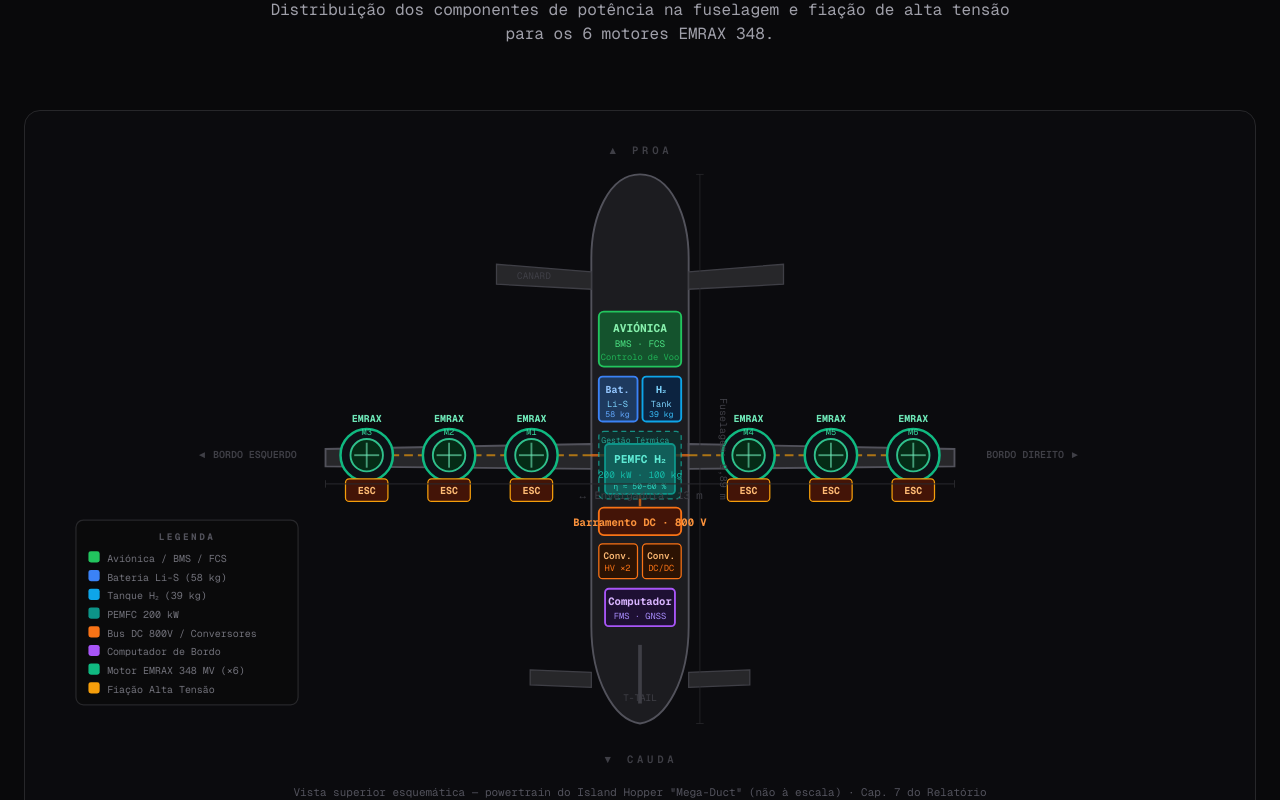
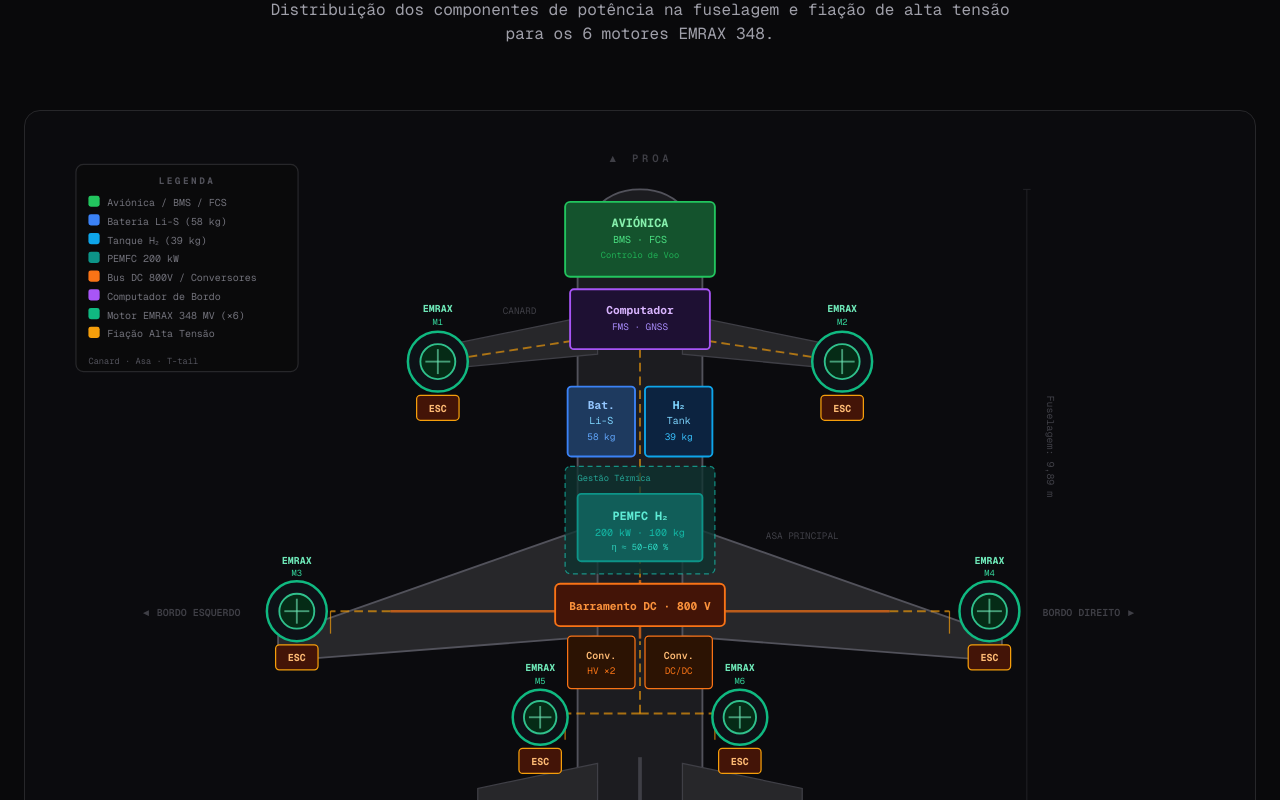
Before and after one commit to Gabri-SF/island-hopper, a Next.js app: page /concept in a window 1280 px wide. Shown: the part 4520-5320 px from the top of the page. Built offline with nearby package versions, Linux system fonts and the light colour scheme.

Commit message:
Powertrain Diagram

```diff
--- a/src/components/sections/concept/PowertrainDiagram.tsx
+++ b/src/components/sections/concept/PowertrainDiagram.tsx
@@ -1,156 +1,208 @@
 export default function PowertrainDiagram() {
   const cx = 480;
-  const wingY = 263;
-  const portMotors = [393, 327, 261];
-  const stbdMotors = [567, 633, 699];
 
   return (
     <div className="rounded-2xl border border-zinc-800 bg-zinc-900/20 overflow-hidden p-4">
       <svg
-        viewBox="0 0 960 520"
+        viewBox="0 0 960 660"
         className="w-full"
         style={{ fontFamily: "var(--font-geist-mono), monospace" }}
         aria-label="Diagrama de powertrain — Island Hopper, vista superior"
       >
+        {/* ── DIRECTION LABELS ── */}
+        <text x={cx} y="28" textAnchor="middle" fontSize="8.5" fill="#3f3f46" letterSpacing="3" fontWeight="600">▲  PROA</text>
+        <text x={cx} y="642" textAnchor="middle" fontSize="8.5" fill="#3f3f46" letterSpacing="3" fontWeight="600">▼  CAUDA</text>
+
         {/* ── STRUCTURE ── */}
 
         {/* Fuselage */}
 <path
-          d={`M ${cx} 38 C ${cx-25} 38 ${cx-39} 72 ${cx-39} 105 L ${cx-39} 400 C ${cx-39} 443 ${cx-21} 475 ${cx} 478 C ${cx+21} 475 ${cx+39} 443 ${cx+39} 400 L ${cx+39} 105 C ${cx+39} 72 ${cx+25} 38 ${cx} 38 Z`}
+  d={`M ${cx} 50 C ${cx-35} 50 ${cx-50} 80 ${cx-50} 110 L ${cx-50} 520 C ${cx-50} 558 ${cx-30} 586 ${cx} 589 C ${cx+30} 586 ${cx+50} 558 ${cx+50} 520 L ${cx+50} 110 C ${cx+50} 80 ${cx+35} 50 ${cx} 50 Z`}
   fill="#1c1c20"
   stroke="#52525b"
   strokeWidth="1.5"
 />
 
-        {/* Canard wings */}
-        <polygon points={`${cx-39},116 365,110 365,126 ${cx-39},130`} fill="#27272a" stroke="#3f3f46" strokeWidth="1" />
-        <polygon points={`${cx+39},116 595,110 595,126 ${cx+39},130`} fill="#27272a" stroke="#3f3f46" strokeWidth="1" />
+        {/* Canard wings (swept leading edge, straight trailing edge) */}
+        <polygon points={`${cx-34},150 300,180 300,196 ${cx-34},182`} fill="#27272a" stroke="#3f3f46" strokeWidth="1" />
+        <polygon points={`${cx+34},150 660,180 660,196 ${cx+34},182`} fill="#27272a" stroke="#3f3f46" strokeWidth="1" />
+        <text x="370" y="150" fontSize="7.5" fill="#3f3f46">CANARD</text>
 
-        {/* Main wings */}
-        <polygon points={`${cx-39},254 228,258 228,272 ${cx-39},274`} fill="#27272a" stroke="#52525b" strokeWidth="1.5" />
-        <polygon points={`${cx+39},254 732,258 732,272 ${cx+39},274`} fill="#27272a" stroke="#52525b" strokeWidth="1.5" />
+        {/* Main wings (swept leading edge, straight trailing edge) - Corda aumentada */}
+        {/* Main wings (root cord aumentada) */}
+        <polygon points={`${cx-34},318 190,408 190,428 ${cx-34},408`} fill="#27272a" stroke="#52525b" strokeWidth="1.5" />
+        <polygon points={`${cx+34},318 770,408 770,428 ${cx+34},408`} fill="#27272a" stroke="#52525b" strokeWidth="1.5" />
+        <text x="610" y="330" textAnchor="middle" fontSize="7.5" fill="#3f3f46">ASA PRINCIPAL</text>
 
-        {/* Horizontal stabilizer */}
-        <polygon points={`${cx-39},437 392,435 392,447 ${cx-39},449`} fill="#27272a" stroke="#3f3f46" strokeWidth="1" />
-        <polygon points={`${cx+39},437 568,435 568,447 ${cx+39},449`} fill="#27272a" stroke="#3f3f46" strokeWidth="1" />
-        {/* Vertical fin (edge-on) */}
-        <line x1={cx} y1="415" x2={cx} y2="462" stroke="#3f3f46" strokeWidth="3" />
+        {/* Horizontal stabilizer (Envergadura aumentada) */}
+        {/* Lado esquerdo - Ponta movida de 390 para 350 */}
+        <polygon points={`${cx-34},510 350,530 350,555 ${cx-34},550`} fill="#27272a" stroke="#3f3f46" strokeWidth="1" />
+        {/* Lado direito - Ponta movida de 570 para 610 */}
+        <polygon points={`${cx+34},510 610,530 610,555 ${cx+34},550`} fill="#27272a" stroke="#3f3f46" strokeWidth="1" />
+
+        {/* Vertical fin (mantendo a conexão central) */}
+        <line x1={cx} y1="505" x2={cx} y2="550" stroke="#3f3f46" strokeWidth="3" />
+        <text x={cx} y="582" textAnchor="middle" fontSize="7.5" fill="#3f3f46">T-TAIL</text>
 
         {/* ── POWER HARNESS ── */}
 
-        {/* Bus → wing root (vertical inside fuselage) */}
-        <line x1={cx} y1="304" x2={cx} y2={wingY} stroke="#f97316" strokeWidth="2" opacity="0.7" />
-        {/* Wing root horizontal bus */}
-        <line x1={cx-39} y1={wingY} x2={cx+39} y2={wingY} stroke="#f97316" strokeWidth="2" opacity="0.7" />
-        {/* Port wing harness */}
-        <line x1={cx-39} y1={wingY} x2={261} y2={wingY} stroke="#f59e0b" strokeWidth="1.5" strokeDasharray="7,4" opacity="0.65" />
-        {/* Starboard wing harness */}
-        <line x1={cx+39} y1={wingY} x2={699} y2={wingY} stroke="#f59e0b" strokeWidth="1.5" strokeDasharray="7,4" opacity="0.65" />
+        {/* Bus → wing root (vertical inside fuselage, to main wing) */}
+        <line x1={cx} y1="410" x2={cx} y2="363" stroke="#f97316" strokeWidth="2" opacity="0.7" />
+        {/* Main wing root horizontal bus */}
+        <line x1="280" y1="388" x2="680" y2="388" stroke="#f97316" strokeWidth="2" opacity="0.7" />
+
+        {/* Canard harness (from fuselage top to canard motors) */}
+        <line x1={cx} y1="178" x2={cx} y2="390  " stroke="#f59e0b" strokeWidth="1.5" strokeDasharray="7,4" opacity="0.65" />
+        <line x1={cx} y1="163" x2="318" y2="188" stroke="#f59e0b" strokeWidth="1.5" strokeDasharray="7,4" opacity="0.65" />
+        <line x1={cx} y1="163" x2="642" y2="188" stroke="#f59e0b" strokeWidth="1.5" strokeDasharray="7,4" opacity="0.65" />
+
+        {/* Main wing harness (root bus out to tip motors) */}
+        <line x1="280" y1="388" x2="232" y2="388" stroke="#f59e0b" strokeWidth="1.5" strokeDasharray="7,4" opacity="0.65" />
+        <line x1="680" y1="388" x2="728" y2="388" stroke="#f59e0b" strokeWidth="1.5" strokeDasharray="7,4" opacity="0.65" />
+
+        {/* Fuselage-mounted motor harness (forward of T-tail) */}
+        <line x1={cx} y1="470" x2={cx} y2="412" stroke="#f59e0b" strokeWidth="1.5" strokeDasharray="7,4" opacity="0.65" />
+        <line x1={cx} y1="470" x2="420" y2="470" stroke="#f59e0b" strokeWidth="1.5" strokeDasharray="7,4" opacity="0.65" />
+        <line x1={cx} y1="470" x2="540" y2="470" stroke="#f59e0b" strokeWidth="1.5" strokeDasharray="7,4" opacity="0.65" />
 
         {/* Drops from harness to each ESC */}
-        {[...portMotors, ...stbdMotors].map((x, i) => (
-          <line key={`drop-${i}`} x1={x} y1={wingY} x2={x} y2={wingY + 18} stroke="#f59e0b" strokeWidth="1" opacity="0.7" />
+        {[318, 642, 232, 728].map((x, i) => {
+          const y = i < 2 ? 188 : 388;
+          return <line key={`drop-${i}`} x1={x} y1={y} x2={x} y2={y + 18} stroke="#f59e0b" strokeWidth="1" opacity="0.7" />;
+        })}
+        {[420, 540].map((x, i) => (
+          <line key={`drop-fus-${i}`} x1={x} y1="473" x2={x} y2="491" stroke="#f59e0b" strokeWidth="1" opacity="0.7" />
         ))}
 
         {/* ── MOTOR PODS (6× ducted fans) ── */}
-        {[...portMotors, ...stbdMotors].map((x, i) => (
-          <g key={`motor-${i}`}>
-            {/* Duct ring */}
-            <circle cx={x} cy={wingY} r="21" fill="#0d1117" stroke="#10b981" strokeWidth="2" />
-            {/* Rotor disk */}
-            <circle cx={x} cy={wingY} r="13" fill="#052e16" stroke="#34d399" strokeWidth="1.5" opacity="0.9" />
-            {/* Blade cross */}
-            <line x1={x - 10} y1={wingY} x2={x + 10} y2={wingY} stroke="#6ee7b7" strokeWidth="1.5" opacity="0.6" />
-            <line x1={x} y1={wingY - 10} x2={x} y2={wingY + 10} stroke="#6ee7b7" strokeWidth="1.5" opacity="0.6" />
-            {/* Label above */}
-            <text x={x} y={wingY - 27} textAnchor="middle" fontSize="8" fill="#6ee7b7" fontWeight="700">EMRAX</text>
-            <text x={x} y={wingY - 16} textAnchor="middle" fontSize="7" fill="#34d399">M{i + 1}</text>
-            {/* ESC box below */}
-            <rect x={x - 17} y={wingY + 19} width="34" height="18" rx="3" fill="#431407" stroke="#f59e0b" strokeWidth="1" />
-            <text x={x} y={wingY + 31} textAnchor="middle" fontSize="8" fill="#fdba74" fontWeight="700">ESC</text>
+        {/* Canard tip motors */}
+        {[
+          { x: 318, label: "M1" },
+          { x: 642, label: "M2" },
+        ].map((m) => (
+          <g key={m.label}>
+            <circle cx={m.x} cy="188" r="24" fill="#0d1117" stroke="#10b981" strokeWidth="2" />
+            <circle cx={m.x} cy="188" r="14" fill="#052e16" stroke="#34d399" strokeWidth="1.5" opacity="0.9" />
+            <line x1={m.x - 10} y1="188" x2={m.x + 10} y2="188" stroke="#6ee7b7" strokeWidth="1.5" opacity="0.6" />
+            <line x1={m.x} y1="178" x2={m.x} y2="198" stroke="#6ee7b7" strokeWidth="1.5" opacity="0.6" />
+            <text x={m.x} y="148" textAnchor="middle" fontSize="8" fill="#6ee7b7" fontWeight="700">EMRAX</text>
+            <text x={m.x} y="159" textAnchor="middle" fontSize="7" fill="#34d399">{m.label}</text>
+            <rect x={m.x - 17} y="215" width="34" height="20" rx="3" fill="#431407" stroke="#f59e0b" strokeWidth="1" />
+            <text x={m.x} y="228" textAnchor="middle" fontSize="8" fill="#fdba74" fontWeight="700">ESC</text>
+          </g>
+        ))}
+
+        {/* Main wing tip motors */}
+        {[
+          { x: 205, label: "M3" },
+          { x: 760, label: "M4" },
+        ].map((m) => (
+          <g key={m.label}>
+            <circle cx={m.x} cy="388" r="24" fill="#0d1117" stroke="#10b981" strokeWidth="2" />
+            <circle cx={m.x} cy="388" r="14" fill="#052e16" stroke="#34d399" strokeWidth="1.5" opacity="0.9" />
+            <line x1={m.x - 10} y1="388" x2={m.x + 10} y2="388" stroke="#6ee7b7" strokeWidth="1.5" opacity="0.6" />
+            <line x1={m.x} y1="378" x2={m.x} y2="398" stroke="#6ee7b7" strokeWidth="1.5" opacity="0.6" />
+            <text x={m.x} y="350" textAnchor="middle" fontSize="8" fill="#6ee7b7" fontWeight="700">EMRAX</text>
+            <text x={m.x} y="360" textAnchor="middle" fontSize="7" fill="#34d399">{m.label}</text>
+            <rect x={m.x - 17} y="415" width="34" height="20" rx="3" fill="#431407" stroke="#f59e0b" strokeWidth="1" />
+            <text x={m.x} y="428" textAnchor="middle" fontSize="8" fill="#fdba74" fontWeight="700">ESC</text>
+          </g>
+        ))}
+
+        {/* Fuselage-mounted motors (levemente mais juntos) */}
+        {[
+          { x: 400, label: "M5" },
+          { x: 560, label: "M6" },
+        ].map((m) => (
+          <g key={m.label}>
+            <circle cx={m.x} cy="473" r="22" fill="#0d1117" stroke="#10b981" strokeWidth="2" />
+            <circle cx={m.x} cy="473" r="13" fill="#052e16" stroke="#34d399" strokeWidth="1.5" opacity="0.9" />
+            <line x1={m.x - 9} y1="473" x2={m.x + 9} y2="473" stroke="#6ee7b7" strokeWidth="1.5" opacity="0.6" />
+            <line x1={m.x} y1="464" x2={m.x} y2="482" stroke="#6ee7b7" strokeWidth="1.5" opacity="0.6" />
+            <text x={m.x} y="436" textAnchor="middle" fontSize="8" fill="#6ee7b7" fontWeight="700">EMRAX</text>
+            <text x={m.x} y="446" textAnchor="middle" fontSize="7" fill="#34d399">{m.label}</text>
+            <rect x={m.x - 17} y="498" width="34" height="20" rx="3" fill="#431407" stroke="#f59e0b" strokeWidth="1" />
+            <text x={m.x} y="511" textAnchor="middle" fontSize="8" fill="#fdba74" fontWeight="700">ESC</text>
           </g>
         ))}
 
         {/* ── FUSELAGE COMPONENTS ── */}
 
         {/* 1 — Avionics / BMS / FCS */}
-        <rect x="447" y="148" width="66" height="44" rx="4" fill="#14532d" stroke="#22c55e" strokeWidth="1.5" />
-        <text x={cx} y="164" textAnchor="middle" fontSize="9" fill="#86efac" fontWeight="700">AVIÓNICA</text>
-        <text x={cx} y="176" textAnchor="middle" fontSize="7.5" fill="#4ade80">BMS · FCS</text>
-        <text x={cx} y="187" textAnchor="middle" fontSize="7" fill="#22c55e" opacity="0.8">Controlo de Voo</text>
+        <rect x="420" y="60" width="120" height="60" rx="4" fill="#14532d" stroke="#22c55e" strokeWidth="1.5" />
+        <text x={cx} y="80" textAnchor="middle" fontSize="9.5" fill="#86efac" fontWeight="700">AVIÓNICA</text>
+        <text x={cx} y="93" textAnchor="middle" fontSize="8" fill="#4ade80">BMS · FCS</text>
+        <text x={cx} y="105" textAnchor="middle" fontSize="7" fill="#22c55e" opacity="0.8">Controlo de Voo</text>
 
         {/* 2a — Li-S Battery */}
-        <rect x="447" y="200" width="31" height="36" rx="3" fill="#1e3a5f" stroke="#3b82f6" strokeWidth="1.5" />
-        <text x="462" y="213" textAnchor="middle" fontSize="8" fill="#93c5fd" fontWeight="700">Bat.</text>
-        <text x="462" y="224" textAnchor="middle" fontSize="7" fill="#7dd3fc">Li-S</text>
-        <text x="462" y="232" textAnchor="middle" fontSize="6.5" fill="#60a5fa">58 kg</text>
+        <rect x="422" y="208" width="54" height="56" rx="3" fill="#1e3a5f" stroke="#3b82f6" strokeWidth="1.5" />
+        <text x="449" y="226" textAnchor="middle" fontSize="9" fill="#93c5fd" fontWeight="700">Bat.</text>
+        <text x="449" y="238" textAnchor="middle" fontSize="8" fill="#7dd3fc">Li-S</text>
+        <text x="449" y="251" textAnchor="middle" fontSize="7.5" fill="#60a5fa">58 kg</text>
 
         {/* 2b — H₂ Tank */}
-        <rect x="482" y="200" width="31" height="36" rx="3" fill="#0c2340" stroke="#0ea5e9" strokeWidth="1.5" />
-        <text x="497" y="213" textAnchor="middle" fontSize="8" fill="#7dd3fc" fontWeight="700">H₂</text>
-        <text x="497" y="224" textAnchor="middle" fontSize="7" fill="#7dd3fc">Tank</text>
-        <text x="497" y="232" textAnchor="middle" fontSize="6.5" fill="#38bdf8">39 kg</text>
+        <rect x="484" y="208" width="54" height="56" rx="3" fill="#0c2340" stroke="#0ea5e9" strokeWidth="1.5" />
+        <text x="511" y="226" textAnchor="middle" fontSize="9" fill="#7dd3fc" fontWeight="700">H₂</text>
+        <text x="511" y="238" textAnchor="middle" fontSize="8" fill="#7dd3fc">Tank</text>
+        <text x="511" y="251" textAnchor="middle" fontSize="7.5" fill="#38bdf8">39 kg</text>
 
         {/* Thermal management background */}
-        <rect x="447" y="244" width="66" height="54" rx="4" fill="#0d3330" stroke="#14b8a6" strokeWidth="1" strokeDasharray="4,3" opacity="0.75" />
-        <text x="449" y="253" fontSize="6.5" fill="#2dd4bf" opacity="0.7">Gestão Térmica</text>
+        <rect x="420" y="272" width="120" height="86" rx="4" fill="#0d3330" stroke="#14b8a6" strokeWidth="1" strokeDasharray="4,3" opacity="0.75" />
+        <text x="430" y="284" fontSize="7" fill="#2dd4bf" opacity="0.7">Gestão Térmica</text>
 
         {/* 3 — PEMFC */}
-        <rect x="452" y="254" width="56" height="40" rx="3" fill="#115e59" stroke="#0d9488" strokeWidth="1.5" />
-        <text x={cx} y="269" textAnchor="middle" fontSize="9" fill="#5eead4" fontWeight="700">PEMFC H₂</text>
-        <text x={cx} y="281" textAnchor="middle" fontSize="7.5" fill="#14b8a6">200 kW · 100 kg</text>
-        <text x={cx} y="290" textAnchor="middle" fontSize="6.5" fill="#2dd4bf">η ≈ 50–60 %</text>
+        <rect x="430" y="294" width="100" height="54" rx="3" fill="#115e59" stroke="#0d9488" strokeWidth="1.5" />
+        <text x={cx} y="315" textAnchor="middle" fontSize="9.5" fill="#5eead4" fontWeight="700">PEMFC H₂</text>
+        <text x={cx} y="328" textAnchor="middle" fontSize="8" fill="#14b8a6">200 kW · 100 kg</text>
+        <text x={cx} y="339" textAnchor="middle" fontSize="7" fill="#2dd4bf">η ≈ 50–60 %</text>
 
         {/* 4 — DC Bus 800V */}
-        <rect x="447" y="305" width="66" height="22" rx="4" fill="#431407" stroke="#f97316" strokeWidth="1.5" />
-        <text x={cx} y="320" textAnchor="middle" fontSize="8.5" fill="#fb923c" fontWeight="700">Barramento DC · 800 V</text>
+        <rect x="412" y="366" width="136" height="34" rx="4" fill="#431407" stroke="#f97316" strokeWidth="1.5" />
+        <text x={cx} y="387" textAnchor="middle" fontSize="9" fill="#fb923c" fontWeight="700">Barramento DC · 800 V</text>
 
         {/* 5a — HV Converters */}
-        <rect x="447" y="334" width="31" height="28" rx="3" fill="#2c1303" stroke="#f97316" strokeWidth="1" />
-        <text x="462" y="346" textAnchor="middle" fontSize="7.5" fill="#fdba74" fontWeight="600">Conv.</text>
-        <text x="462" y="356" textAnchor="middle" fontSize="7" fill="#f97316">HV ×2</text>
+        <rect x="422" y="408" width="54" height="42" rx="3" fill="#2c1303" stroke="#f97316" strokeWidth="1" />
+        <text x="449" y="426" textAnchor="middle" fontSize="8" fill="#fdba74" fontWeight="600">Conv.</text>
+        <text x="449" y="438" textAnchor="middle" fontSize="7.5" fill="#f97316">HV ×2</text>
 
         {/* 5b — DC/DC Converter */}
-        <rect x="482" y="334" width="31" height="28" rx="3" fill="#2c1303" stroke="#f97316" strokeWidth="1" />
-        <text x="497" y="346" textAnchor="middle" fontSize="7.5" fill="#fdba74" fontWeight="600">Conv.</text>
-        <text x="497" y="356" textAnchor="middle" fontSize="7" fill="#f97316">DC/DC</text>
+        <rect x="484" y="408" width="54" height="42" rx="3" fill="#2c1303" stroke="#f97316" strokeWidth="1" />
+        <text x="511" y="426" textAnchor="middle" fontSize="8" fill="#fdba74" fontWeight="600">Conv.</text>
+        <text x="511" y="438" textAnchor="middle" fontSize="7.5" fill="#f97316">DC/DC</text>
 
         {/* 6 — Flight Computer */}
-        <rect x="452" y="370" width="56" height="30" rx="3" fill="#1e1033" stroke="#a855f7" strokeWidth="1.5" />
-        <text x={cx} y="383" textAnchor="middle" fontSize="8.5" fill="#d8b4fe" fontWeight="700">Computador</text>
-        <text x={cx} y="394" textAnchor="middle" fontSize="7" fill="#a78bfa">FMS · GNSS</text>
+        <rect x="424" y="130" width="112" height="48" rx="3" fill="#1e1033" stroke="#a855f7" strokeWidth="1.5" />
+        <text x={cx} y="150" textAnchor="middle" fontSize="9" fill="#d8b4fe" fontWeight="700">Computador</text>
+        <text x={cx} y="163" textAnchor="middle" fontSize="7.5" fill="#a78bfa">FMS · GNSS</text>
 
         {/* ── DIMENSION LINES ── */}
-        <line x1="228" y1="286" x2="732" y2="286" stroke="#2a2a2e" strokeWidth="0.8" />
-        <line x1="228" y1="283" x2="228" y2="289" stroke="#2a2a2e" strokeWidth="0.8" />
-        <line x1="732" y1="283" x2="732" y2="289" stroke="#2a2a2e" strokeWidth="0.8" />
-        <text x={cx} y="298" textAnchor="middle" fontSize="8.5" fill="#3f3f46">↔  Envergadura: 13 m</text>
+        {/* Linha de medição de envergadura (posicionada ainda mais abaixo) */}
+        <line x1="190" y1="600" x2="770" y2="605" stroke="#2a2a2e" strokeWidth="0.8" />
+        <line x1="190" y1="600" x2="190" y2="605" stroke="#2a2a2e" strokeWidth="0.8" />
+        <line x1="770" y1="600" x2="770" y2="605" stroke="#2a2a2e" strokeWidth="0.8" />
+        <text x="650" y="595" textAnchor="middle" fontSize="8.5" fill="#3f3f46">↔  Envergadura: 13 m</text>
 
-        {/* Fuselage length indicator */}
-        <line x1="528" y1="38" x2="528" y2="478" stroke="#2a2a2e" strokeWidth="0.6" />
-        <line x1="525" y1="38" x2="531" y2="38" stroke="#2a2a2e" strokeWidth="0.6" />
-        <line x1="525" y1="478" x2="531" y2="478" stroke="#2a2a2e" strokeWidth="0.6" />
+{/* Fuselage length indicator (deslocado +40 unidades) */}
+<line x1="790" y1="50" x2="790" y2="589" stroke="#2a2a2e" strokeWidth="0.6" />
+<line x1="787" y1="50" x2="793" y2="50" stroke="#2a2a2e" strokeWidth="0.6" />
+<line x1="787" y1="589" x2="793" y2="589" stroke="#2a2a2e" strokeWidth="0.6" />
 <text
-          x="544" y="258"
+  x="742" y="320"
   textAnchor="middle"
   fontSize="8"
   fill="#3f3f46"
-          transform="rotate(90, 544, 258)"
+  transform="rotate(90, 806, 320)"
 >
   Fuselagem: 9,89 m
 </text>
 
-        {/* ── DIRECTION LABELS ── */}
-        <text x={cx} y="22" textAnchor="middle" fontSize="8.5" fill="#3f3f46" letterSpacing="3" fontWeight="600">▲  PROA</text>
-        <text x={cx} y="510" textAnchor="middle" fontSize="8.5" fill="#3f3f46" letterSpacing="3" fontWeight="600">▼  CAUDA</text>
-        <text x="165" y={wingY + 2} textAnchor="middle" fontSize="8" fill="#3f3f46" fontWeight="600">◄  BORDO ESQUERDO</text>
-        <text x="795" y={wingY + 2} textAnchor="middle" fontSize="8" fill="#3f3f46" fontWeight="600">BORDO DIREITO  ►</text>
-        <text x="395" y="122" textAnchor="middle" fontSize="7.5" fill="#3f3f46">CANARD</text>
-        <text x={cx} y="460" textAnchor="middle" fontSize="7.5" fill="#3f3f46">T-TAIL</text>
+        {/* ── BORDO LABELS ── */}
+        <text x="120" y="392" textAnchor="middle" fontSize="8" fill="#3f3f46" fontWeight="600">◄  BORDO ESQUERDO</text>
+        <text x="840" y="392" textAnchor="middle" fontSize="8" fill="#3f3f46" fontWeight="600">BORDO DIREITO  ►</text>
 
         {/* ── LEGEND ── */}
-        <g transform="translate(28, 315)">
-          <rect x="0" y="0" width="178" height="148" rx="6" fill="#0a0a0b" stroke="#27272a" strokeWidth="1" />
+        <g transform="translate(28, 30)">
+          <rect x="0" y="0" width="178" height="166" rx="6" fill="#0a0a0b" stroke="#27272a" strokeWidth="1" />
           <text x="89" y="16" textAnchor="middle" fontSize="7.5" fill="#52525b" fontWeight="700" letterSpacing="2">LEGENDA</text>
           {(
             [
@@ -171,6 +223,7 @@
               </text>
             </g>
           ))}
+          <text x="10" y="160" fontSize="7" fill="#52525b">Canard · Asa · T-tail</text>
         </g>
       </svg>
 
```
Lines whose indentation alone changed are shown as unchanged.
